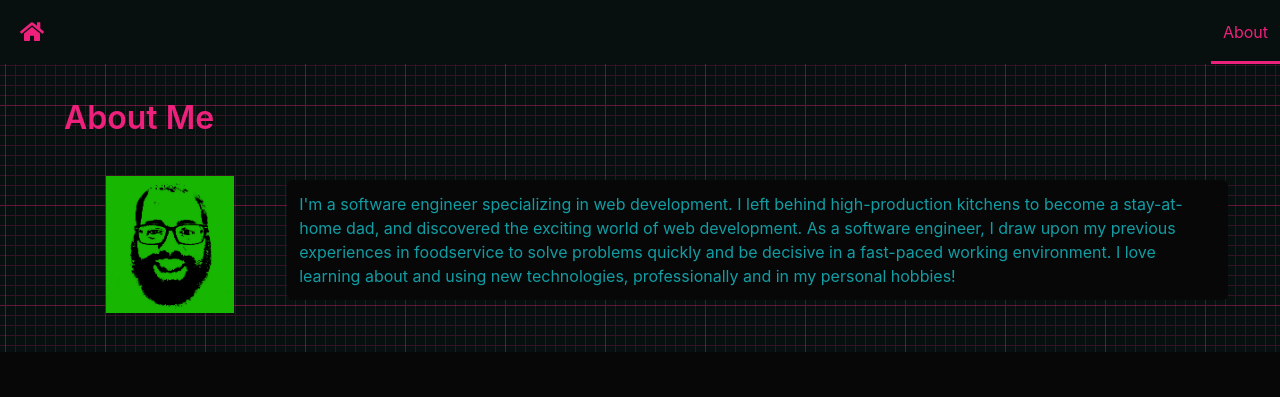
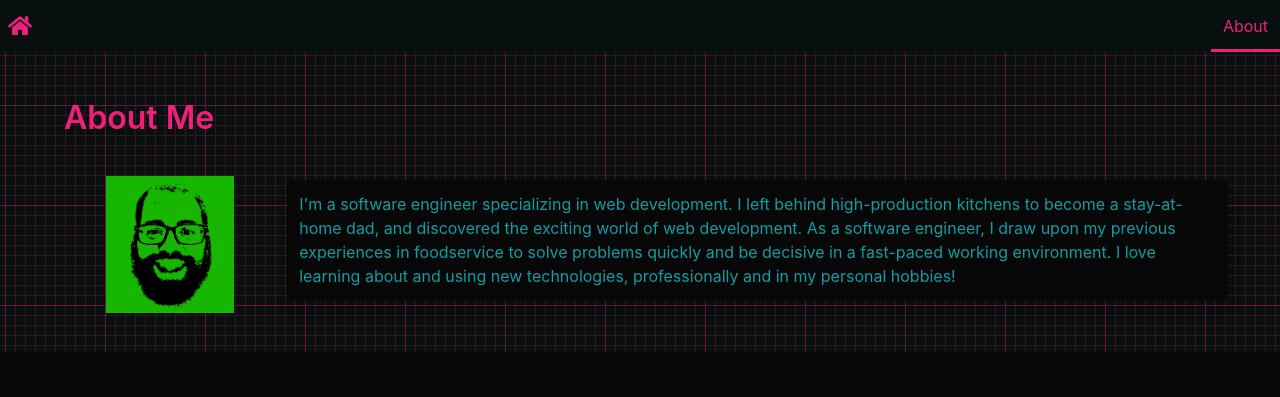
Before and after one commit to jdorety/web-dev-portfolio, a website: page about.html in a window 1280 px wide. Shown: the top 397 px of the page. Drawn offline with Linux system fonts and the light colour scheme.

Commit message:
Polish navbar

```diff
--- a/about.html
+++ b/about.html
@@ -21,7 +21,7 @@
         >
           <div class="navbar-brand">
             <a href="/" class="navbar-item">
-              <span class="icon is-large">
+              <span class="icon">
                 <i class="fas fa-home fa-lg"></i>
               </span>
             </a>
--- a/sass/global.scss
+++ b/sass/global.scss
@@ -12,7 +12,7 @@ body {
 
   nav {
     .navbar-burger {
-      margin-top: 5px;
+      padding-top: 5px;
     }
   }
 
```
Also changed, not shown: index.html (+1 -1 lines), css/mystyles.css.
